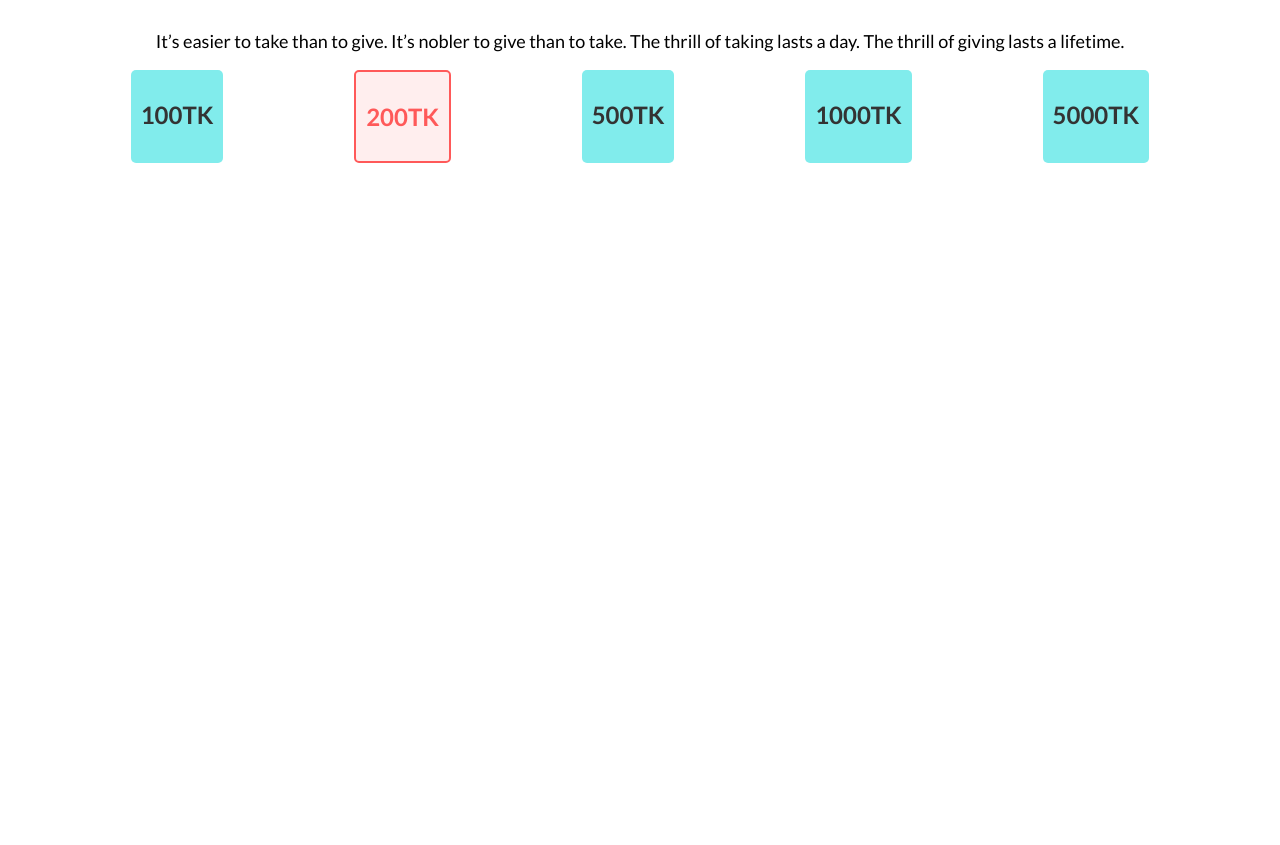
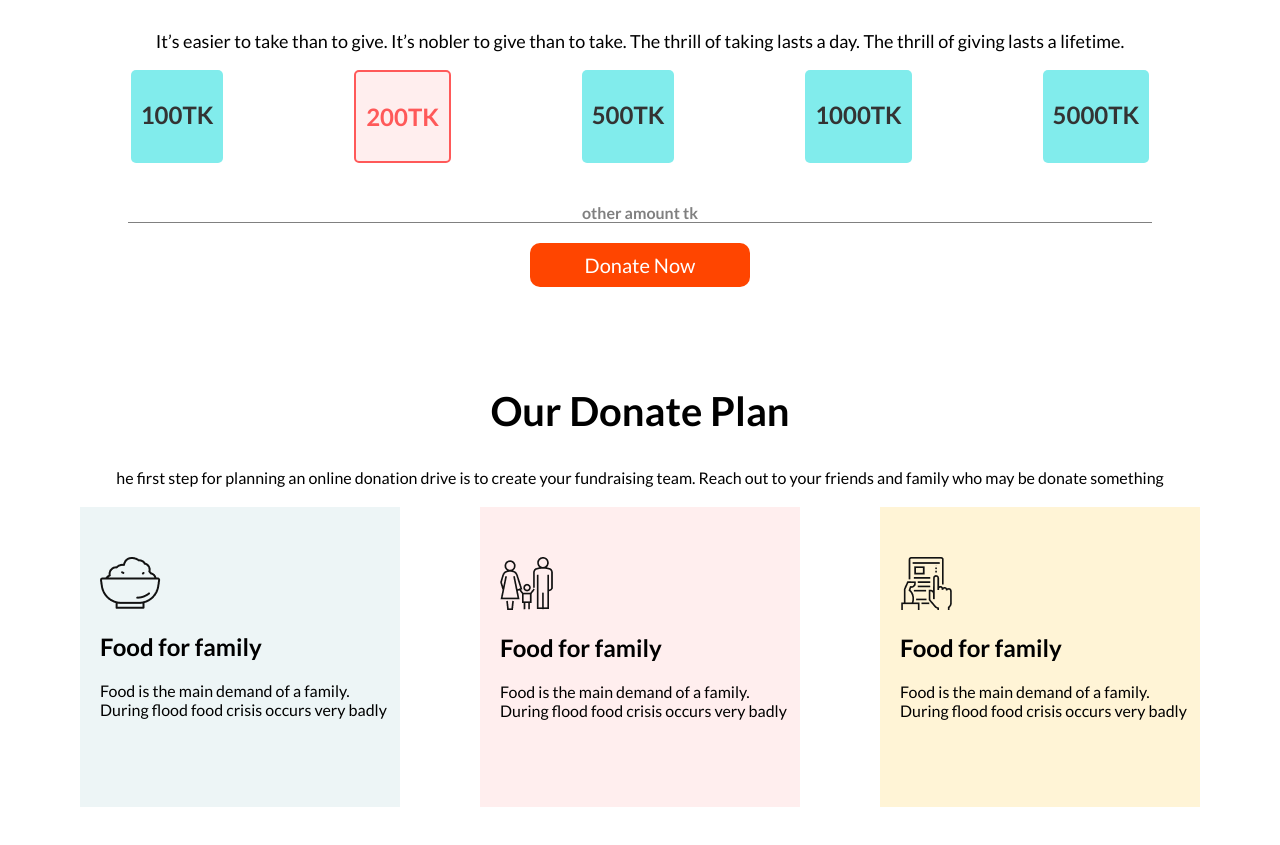
Before and after one commit to asaad-tt/first-assign, a plain HTML site: page index.html in a window 1280 px wide. Shown: the part 651-1496 px from the top of the page. Before the commit the page ends 914 px from the top, so only its background shows below. Drawn offline with Linux system fonts and the light colour scheme.

Commit message:
donate box

```diff
--- a/index.html
+++ b/index.html
@@ -20,7 +20,7 @@
             <h6>
                 Donations can assist disaster affected communities. people are homeless now . <br> your little contribution can save so many life.
             </h6>
-            <a target="_blank" href="">donate now</a>
+            <a class="d-button" target="_blank" href="">donate now</a>
         </div>
     </section>
 
@@ -57,10 +57,39 @@
                 </h1>
            </div>
         </div>
+        <div class="other">
+            <h6>
+                other amount tk
+            </h6>
+        </div>
+        <a class="d-button" target="_blank" href="">donate now</a>
+    </section>
 
+    <section class="d-plan">
+        <h1 class="d-text">
+            Our Donate Plan
+        </h1>
+        <p>
+            he first step for planning an online donation drive is to create your fundraising team. Reach out to your friends and family who may be donate something
 
-
-
+        </p>
+        <div class="d-box">
+            <div class="d-food d-common">
+                <img src="./icons/food.png" alt="">
+                <h2>Food for family</h2>
+                <p>Food is the main demand of a family. During flood food crisis occurs very badly</p>
+            </div>
+            <div class="d-shelter d-common">
+                <img src="./icons/shelter.png" alt="">
+                <h2>Food for family</h2>
+                <p>Food is the main demand of a family. During flood food crisis occurs very badly</p>
+            </div>
+            <div class="d-education d-common">
+                <img src="./icons/Frame-1.png" alt="">
+                <h2>Food for family</h2>
+                <p>Food is the main demand of a family. During flood food crisis occurs very badly</p>
+            </div>
+        </div>
 
     </section>
 </body>
--- a/style.css
+++ b/style.css
@@ -40,7 +40,7 @@ body{
     text-align: center;
     letter-spacing: 1px;
 }
-.overlay a{
+.d-button{
     display: block;
     text-align: center;
     text-decoration: none;
@@ -82,3 +82,54 @@ body{
     color: #ff5959;
     border: 2px solid #ff5959;
 }
+.other{
+    margin-top: 40px;
+    margin-bottom: 20px;
+}
+.other h6{
+    border-bottom: 1px solid gray;
+    width: 80%;
+    height: 80%;
+    margin: auto;
+    font-size: 16px;
+    color: grey;
+}
+.d-plan{
+    text-align: center;
+    margin-top: 100px;
+    margin-bottom: 100px;
+}
+.d-common{
+    width: 300px;
+    height: 300px;
+    text-align: left;
+}
+.d-box{
+    display: flex;
+    justify-content: space-evenly;
+    margin-top: 20px;
+
+}
+.d-food{
+    background-color: #edf5f6;
+    padding-left: 20px;
+
+}
+.d-food img{
+    margin-top: 50px;
+
+}
+.d-shelter{
+    background-color: #ffeeee;
+    padding-left:20px ;
+}
+.d-shelter img{
+    margin-top: 50px;
+}
+.d-education{
+    background-color: #fff4d6;
+    padding-left:20px ;
+}
+.d-education img{
+    margin-top: 50px;
+}
```
